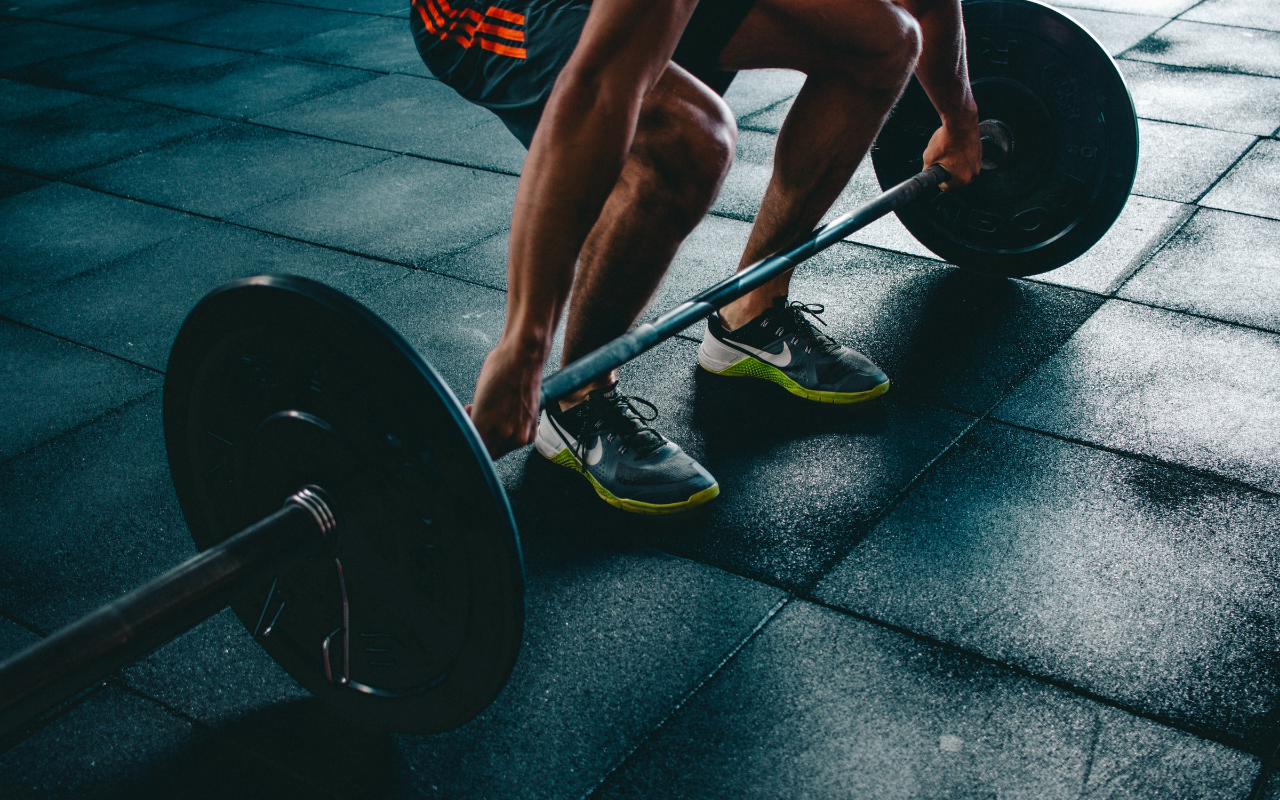
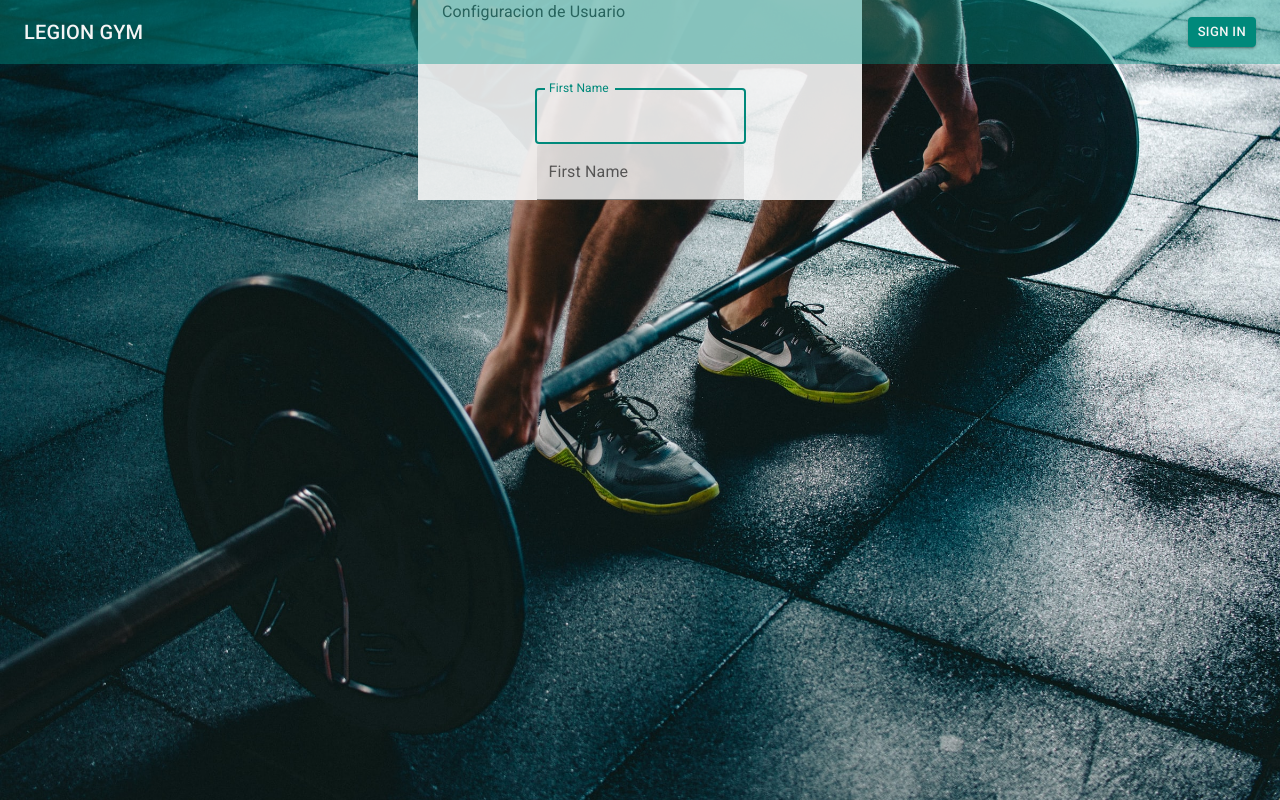
Before and after one commit to d4niel-san/Gimnasio-Frontend, a React (Create React App) app: page /userMain in a window 1280 px wide. Before the commit this address had no page. Built offline with nearby package versions, Linux system fonts and the light colour scheme.

Commit message:
Userdata loaded y se creo el primer borrador de la config de usuario

```diff
--- a/src/App.jsx
+++ b/src/App.jsx
@@ -4,6 +4,7 @@ import Home from "./components/home";
 import { Context } from "./context/apiContext";
 import generalTheme from "./themes/generalTheme";
 import SignIn from "./components/signIn";
+import UserMain from "./components/userMain/UserMain";
 import "./App.css";
 import { Box, CssBaseline } from "@mui/material";
 import backgroundImg from "./assets/home.jpg";
@@ -19,6 +20,7 @@ const App = () => {
           >
             <Routes>
               <Route path='/signIn' element={<SignIn />} />
+              <Route path='/userMain' element={<UserMain/>} />
               <Route path='/' element={<Home />} />
             </Routes>
           </Box>
--- a/src/components/navbar/NavBar.jsx
+++ b/src/components/navbar/NavBar.jsx
@@ -22,8 +22,6 @@ const NavBar = () => {
   const [anchorElUser, setAnchorElUser] = useState(null);
 
     const { isUserLogged } = useContext(ApiContext);
-  console.log(isUserLogged)
-
 
   return (
     <AppBar position='static'>
--- /dev/null
+++ b/src/components/userMain/UserMain.jsx
@@ -0,0 +1,40 @@
+
+import { Box, Container, TextField } from '@mui/material';
+import NavBar from '../navbar';
+import * as styles from './userMainStlyles';
+import { ApiContext } from "../../context/apiContext";
+import { useContext } from 'react';
+
+const UserMain = () => {
+
+  const { userLogged, isUserLogged } = useContext(ApiContext)
+
+  return(
+      <>
+      {console.log(userLogged)}
+      <NavBar/>
+      <Container
+      component='main'
+      maxWidth='xs'
+      sx={styles.Container}
+      >Configuracion de Usuario
+        <Box
+          sx={styles.Box}
+        >
+          <TextField
+          autoComplete='given-name'
+          name='firstName'
+          id='filled-basic'//firstName'
+          label='First Name'
+          autoFocus
+          />
+          <TextField id="filled-basic" label="First Name" variant="filled" />
+        </Box>
+
+      </Container>
+      </>
+    );
+
+}
+
+export default UserMain;
--- /dev/null
+++ b/src/components/userMain/userMainStlyles.jsx
@@ -0,0 +1,18 @@
+
+
+const Container = {
+  backgroundColor: "info.main"
+}
+
+
+const Box = {
+  marginTop: 8,
+  display: "flex",
+  flexDirection: "column",
+  alignItems: "center",
+}
+
+export {
+  Container,
+  Box
+};
--- a/src/context/apiContext.js
+++ b/src/context/apiContext.js
@@ -1,15 +1,37 @@
 import axios from "axios";
-import React, { useState } from "react";
+import React, { useEffect, useState } from "react";
 import { useNavigate } from "react-router-dom";
 
 export const ApiContext = React.createContext(0);
 export const Context = ({ children }) => {
 
   const [isUserLogged, setIsUserLogged] = useState(false);
+  const [userLogged, setUserLogged] = useState();
   let navigate = useNavigate();
 
+  useEffect(() => {
+    if (userLogged !== undefined) {
+      alert("Bienvenido " + userLogged.firstName)
+      setIsUserLogged(true)
+    }
+  }, [userLogged])
+
+  const logUserToBack = async (logUser) => {
+    await axios.post('http://localhost:5000/logUser', logUser)
+    .then((response) => {
+      if (!response.data) {
+        alert("nombre de usuario o contraseña invalida, por favor intente nuevamente")
+      } else {
+        setUserLogged(response.data)
+        navigate("/userMain", { replace: true })
+        }
+      })
+      .catch((error) => {
+        console.log(error)
+      })
+  }
+
   const SignInSubmit = (event) => {
-    console.log("entre");
     event.preventDefault();
     const data = new FormData(event.currentTarget);
     const logUser = {
@@ -18,22 +40,6 @@ export const Context = ({ children }) => {
     }
     logUserToBack(logUser);
   };
-
-  const logUserToBack = async (logUser) => {
-    await axios.post('http://localhost:5000/logUser', logUser)
-      .then((response) => {
-        if (!response.data) {
-          alert("nombre de usuario o contraseña invalida, por favor intente nuevamente")
-        } else {
-          alert("Bienvenido " + response.data)
-          setIsUserLogged(true)
-          navigate("/", { replace: true });
-        }
-      })
-      .catch((error) => {
-        console.log(error)
-      })
-  }
 
   const SignUpSubmit = (event) => {
     event.preventDefault();
@@ -53,7 +59,6 @@ export const Context = ({ children }) => {
       .then((response) => {
         alert("Bienvenido " + newUser.firstName)
         setIsUserLogged(true)
-        navigate("/", { replace: true })
       })
       .catch((error) => {
         console.log(error);
@@ -65,6 +70,8 @@ export const Context = ({ children }) => {
       value={{
         isUserLogged,
         setIsUserLogged,
+        userLogged,
+        setUserLogged,
         SignInSubmit,
         SignUpSubmit,
       }}
@@ -73,8 +80,3 @@ export const Context = ({ children }) => {
     </ApiContext.Provider>
   );
 };
-
-
-/*  useEffect(() => {
-    console.log("Cambie userlogged", isUserLogged)
-  }, [isUserLogged])*/
```
